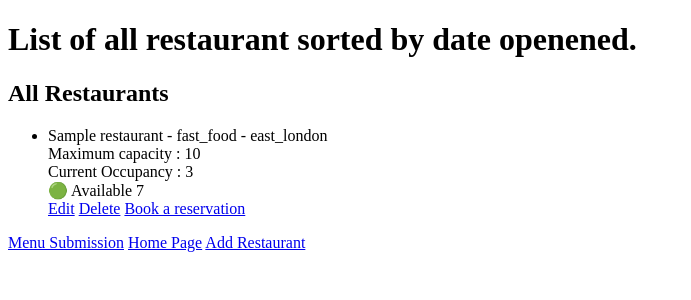
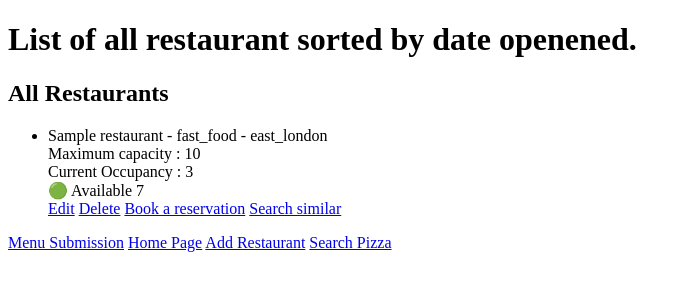
Before and after one commit to CristianDmbr/Store-Management-System, a Django app: page /restaurants/ in a window 1280 px wide. Shown: the top 300 px of the page, without its empty margins (0-691 px from the left). Run offline with Django 5.2, Linux system fonts and the light colour scheme; tables that the repository leaves empty hold one stand-in row (values such as "Sample post").

Commit message:
New query pram

```diff
--- a/app/templates/restaurant_list.html
+++ b/app/templates/restaurant_list.html
@@ -27,6 +27,10 @@
                     <a href="{% url 'restaurant_edit' restaurant.pk %}">Edit</a>
                     <a href="{% url 'restaurant_delete' restaurant.pk %}">Delete</a>
                     <a href="{% url 'create_reservation' restaurant.pk %}">Book a reservation</a>
+                    <!-- API query param -->
+                    <a href="{% url 'search_api' %}?name={{ restaurant.restaurant_name }}">
+                        Search similar
+                    </a>
                 </li>
             {% empty %}
                 <li>No restaurants yet.</li>
@@ -36,5 +40,8 @@
         <a href="{% url 'menu_list' %}">Menu Submission</a>
         <a href="{% url 'home_page' %}">Home Page</a>
         <a href="{% url 'restaurant_create' %}">Add Restaurant</a>
+
+        <a href="{% url 'search_api' %}?name=pizza">Search Pizza</a>
+
     </body>
 </html>
```
Also changed, not shown: app/docs/Todo.md (+0 -1 lines), app/views.py (+28 -0 lines).
